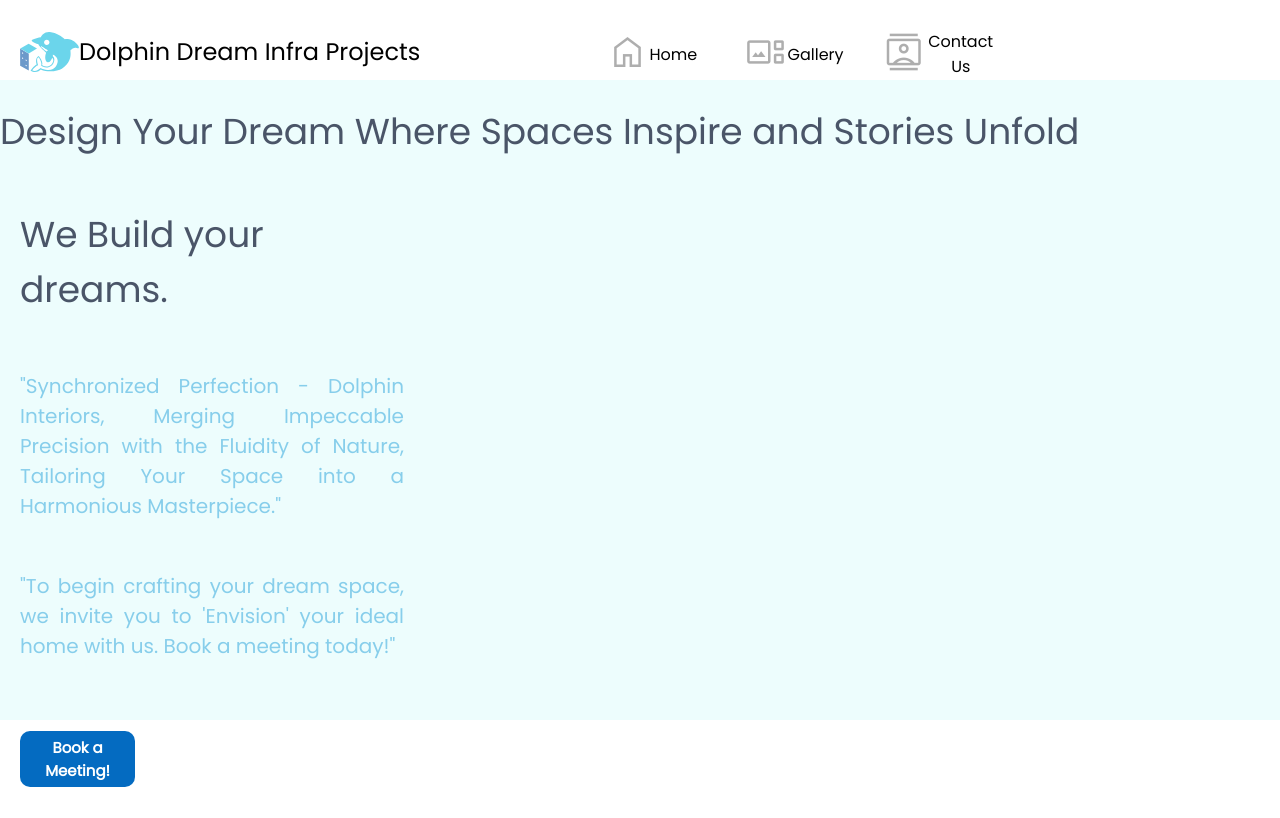
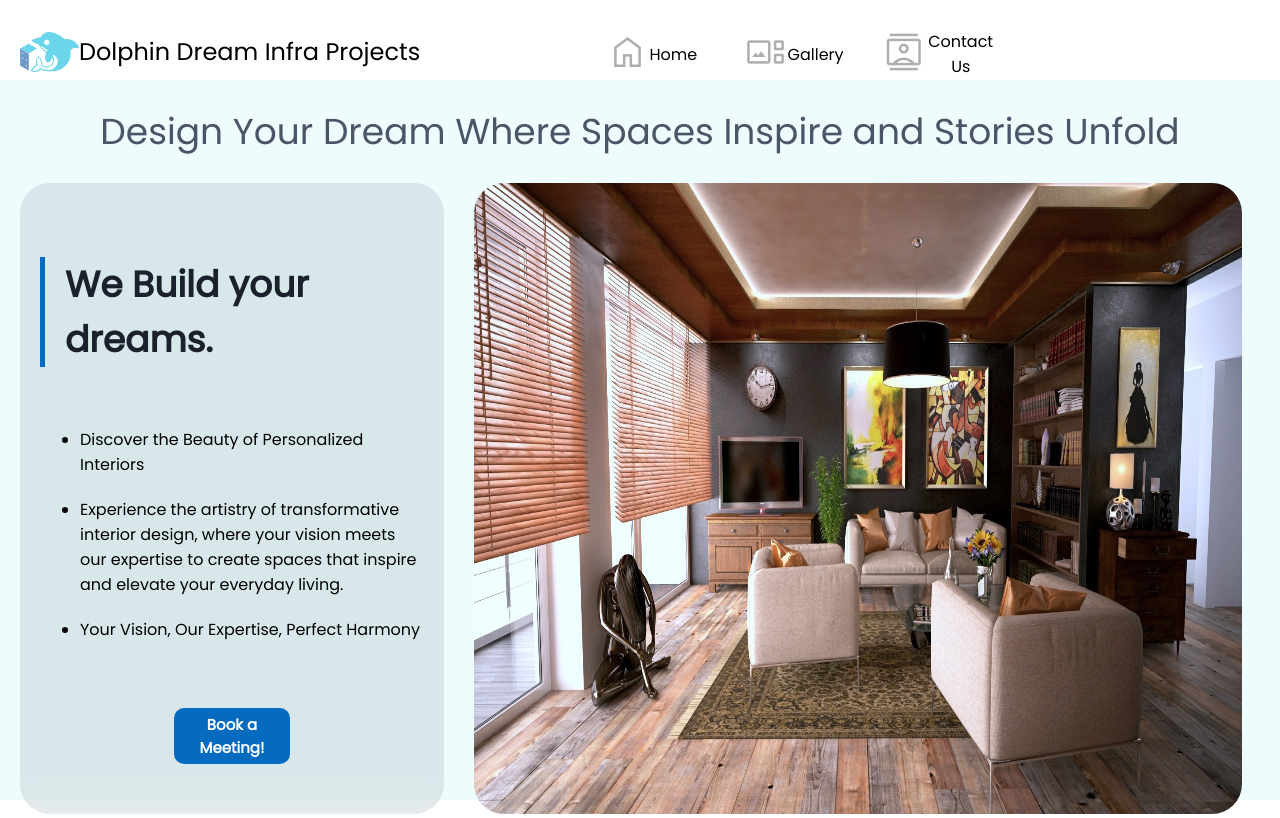
Before and after one commit to ShivashankarL/dolphin_iteriors, a React (Create React App) app: page /#/ in a window 1280 px wide. Built offline with nearby package versions, Linux system fonts and the light colour scheme.

Commit message:
Landing page completed

```diff
--- a/src/components/LandingPage.tsx
+++ b/src/components/LandingPage.tsx
@@ -3,23 +3,30 @@ import "./css/LandingPage.scss";
 import NavBar from "./NavBar";
 import logo from "../images/logo.svg";
 import title1 from "../images/Dolphindream_Infra_Projects_LLP.svg";
+import Landing from "../images/landing.jpg";
 const LandingPage = () => {
   return (
     <>
       <div className="landing_page">
-        <h1>Design Your Dream Where Spaces Inspire and Stories Unfold</h1>
+        <h1 className="main-head">
+          Design Your Dream Where Spaces Inspire and Stories Unfold
+        </h1>
+        <div className="landing_page-details">
           <div className="landing_text">
             <h1 className="head_title">We Build your dreams.</h1>
-
-          <p className="head-paragraph">
-            "Synchronized Perfection - Dolphin Interiors, Merging Impeccable
-            Precision with the Fluidity of Nature, Tailoring Your Space into a
-            Harmonious Masterpiece."
-          </p>
-          <p className="head-paragraph">
-            "To begin crafting your dream space, we invite you to 'Envision'
-            your ideal home with us. Book a meeting today!"
-          </p>
+            <ul className="bullet_info">
+              <li className="bullet-li">
+                Discover the Beauty of Personalized Interiors
+              </li>
+              <li className="bullet-li">
+                Experience the artistry of transformative interior design, where
+                your vision meets our expertise to create spaces that inspire
+                and elevate your everyday living.
+              </li>
+              <li className="bullet-li">
+                Your Vision, Our Expertise, Perfect Harmony
+              </li>
+            </ul>
 
             <button
               onClick={() => {
@@ -29,6 +36,10 @@ const LandingPage = () => {
             >
               Book a Meeting!
             </button>
+          </div>
+          <div className="image_corousel">
+            <img src={Landing} alt="image not found" />
+          </div>
         </div>
       </div>
     </>
--- a/src/components/css/LandingPage.scss
+++ b/src/components/css/LandingPage.scss
@@ -1,32 +1,63 @@
 .landing_page {
-  height: calc(100% - 160px);
+  height: calc(100% - 80px);
   /* overflow: hidden; */
   background-size: cover;
   background-color: #edfdfd;
   display: flex;
   flex-direction: column;
-  h1 {
+  &-details {
+    display: flex;
+    flex-direction: row;
+  }
+  .image_corousel {
+    width: 60%;
+    border-radius: 10px;
+    img {
+      width: 100%;
+      margin-left: 30px;
+      height: 100%;
+      border-radius: 30px;
+    }
+  }
+  .main-head {
     color: var(--gray-600, #4a5568);
     font-family: "Poppins", sans-serif;
     font-size: 36px;
     font-style: normal;
     font-weight: 400;
     line-height: normal;
+    text-align: center;
   }
   .landing_text {
-    /* margin-top: 100px; */
     display: flex;
+    width: 30%;
+    padding: 50px 20px;
     flex-direction: column;
-    /* justify-content: center; */
-    width: 30%;
     margin-left: 20px;
-    color: skyblue;
-    font-family: "Poppins", sans-serif;
+    align-items: center;
+    // gap: 20px;
+    align-self: stretch;
+    border-radius: 30px;
+    background: rgba(45, 55, 72, 0.1);
+    backdrop-filter: blur(16.133333206176758px);
+    ul {
+      li {
+        margin-top: 20px;
+        font-family: "Poppins", sans-serif;
+      }
+    }
   }
 }
 
 .head_title {
-  font-size: 50px;
+  color: var(--gray-800, #1a202c);
+  font-size: 36px;
+  font-style: normal;
+  font-family: "Poppins", sans-serif;
+  font-weight: 800;
+  line-height: normal;
+  padding-left: 20px;
+  border-left: 5px solid #046bc1;
   /* color: white; */
 }
 .head-paragraph {
@@ -81,9 +112,9 @@
   .landing_text {
     width: 70%;
   }
-  .head_title {
-    font-size: 30px;
-  }
+  // .head_title {
+  //   font-size: 30px;
+  // }
   .head-paragraph {
     font-size: 15px;
   }
```
Lines whose indentation alone changed are shown as unchanged.
